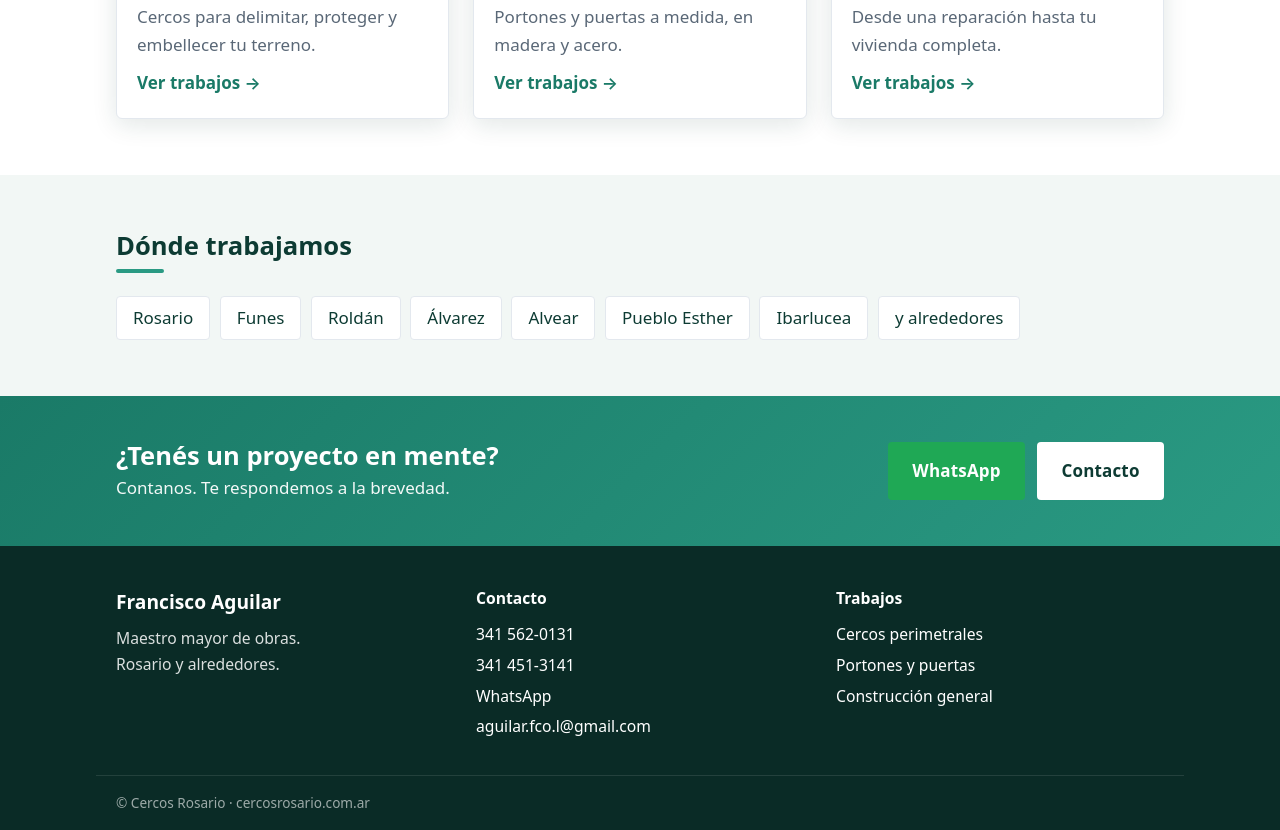
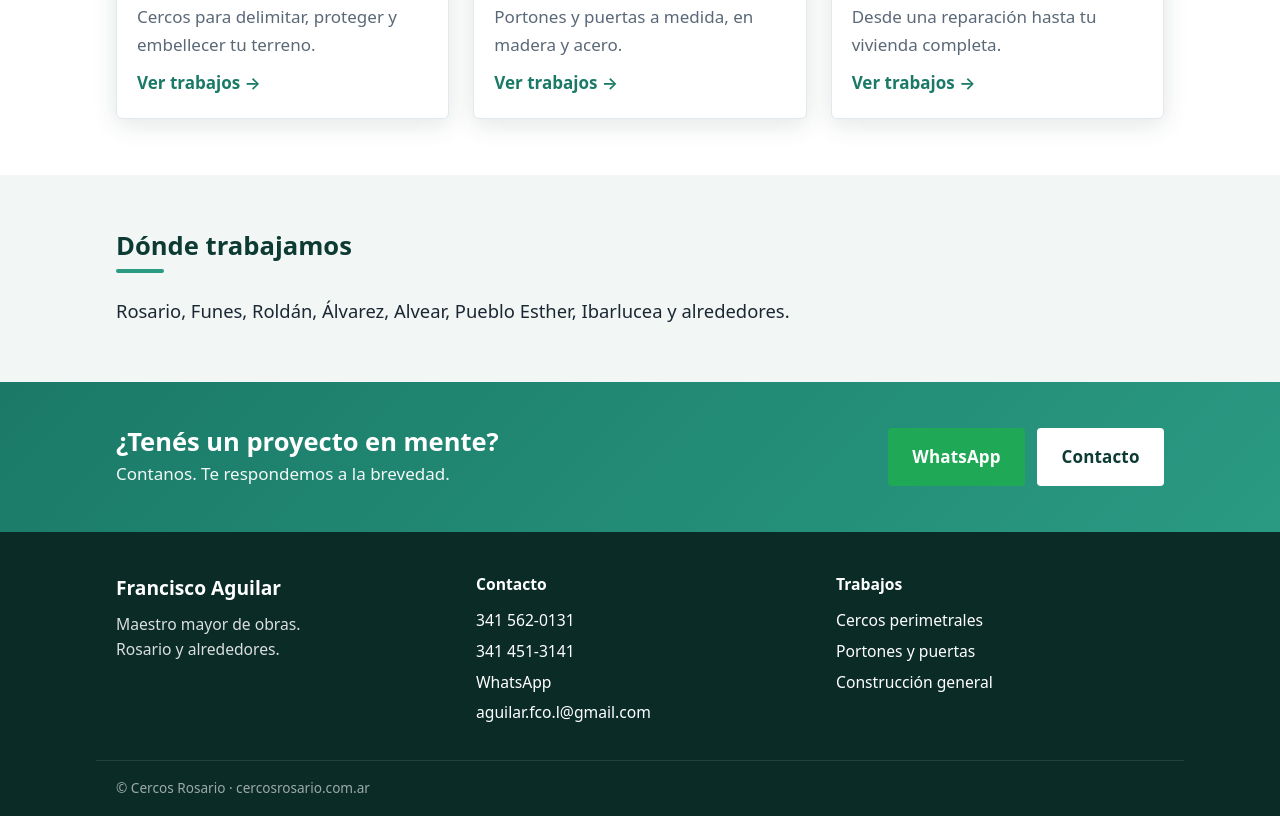
Before and after one commit to ArielLevet/cercos-rosario-static, a plain HTML site: page index.html in a window 1280 px wide. Shown: the part 1006-1836 px from the top of the page. Drawn offline with Linux system fonts and the light colour scheme.

Commit message:
Localities as plain comma-separated text; remove unused chips CSS
Co-Authored-By: Claude Sonnet 5.5 <noreply@anthropic.com>

```diff
--- a/index.html
+++ b/index.html
@@ -97,16 +97,7 @@
     <section class="section section-alt">
       <div class="wrap">
         <h2 class="section-title">Dónde trabajamos</h2>
-        <ul class="chips">
-          <li>Rosario</li>
-          <li>Funes</li>
-          <li>Roldán</li>
-          <li>Álvarez</li>
-          <li>Alvear</li>
-          <li>Pueblo Esther</li>
-          <li>Ibarlucea</li>
-          <li>y alrededores</li>
-        </ul>
+        <p class="localidades">Rosario, Funes, Roldán, Álvarez, Alvear, Pueblo Esther, Ibarlucea y alrededores.</p>
       </div>
     </section>
 
--- a/style.css
+++ b/style.css
@@ -155,11 +155,8 @@ ul { margin: 0; padding: 0; list-style: none; }
 .card p { color: var(--muted); margin-bottom: .6rem; }
 .more { color: var(--teal-dark); font-weight: 600; }
 
-/* ---------- Etiquetas ---------- */
-.chips { display: flex; flex-wrap: wrap; gap: .6rem; }
-.chips li { background: #fff; border: 1px solid var(--line); color: var(--green-900); padding: .45rem 1rem; border-radius: 4px; font-weight: 500; }
-.section-alt .chips li { background: #fff; }
-.section:not(.section-alt) .chips li { background: var(--bg-alt); border-color: transparent; }
+/* ---------- Localidades ---------- */
+.localidades { font-size: 1.15rem; margin: 0; }
 
 /* ---------- Lista "Hacemos" (subpáginas): texto corrido con separadores ---------- */
 .hacemos { display: flex; flex-wrap: wrap; align-items: center; gap: .35rem 1.4rem; font-size: 1.1rem; }
```
